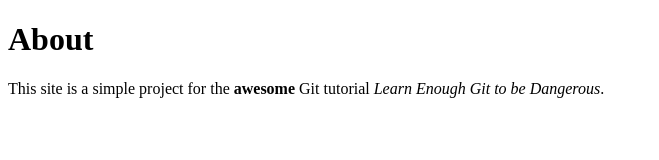
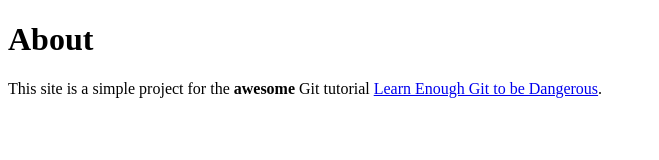
Before and after one commit to judithaparri/website, a plain HTML site: page about.html in a window 1280 px wide. Shown: the whole page, without its empty margins (0-659 px from the left). Drawn offline with Linux system fonts and the light colour scheme.

Commit message:
Add link to tutorial title

```diff
--- a/about.html
+++ b/about.html
@@ -6,7 +6,7 @@
   <body>
     <h1>About</h1>
     <p>
-      This site is a simple project for the <strong>awesome</strong> Git tutorial <em>Learn Enough Git to be Dangerous</em>.
+      This site is a simple project for the <strong>awesome</strong> Git tutorial <a href="http://learnenough.com/git-tutorial"<em>Learn Enough Git to be Dangerous</em></a>.
     </p>
   </body>
 </html>
```
